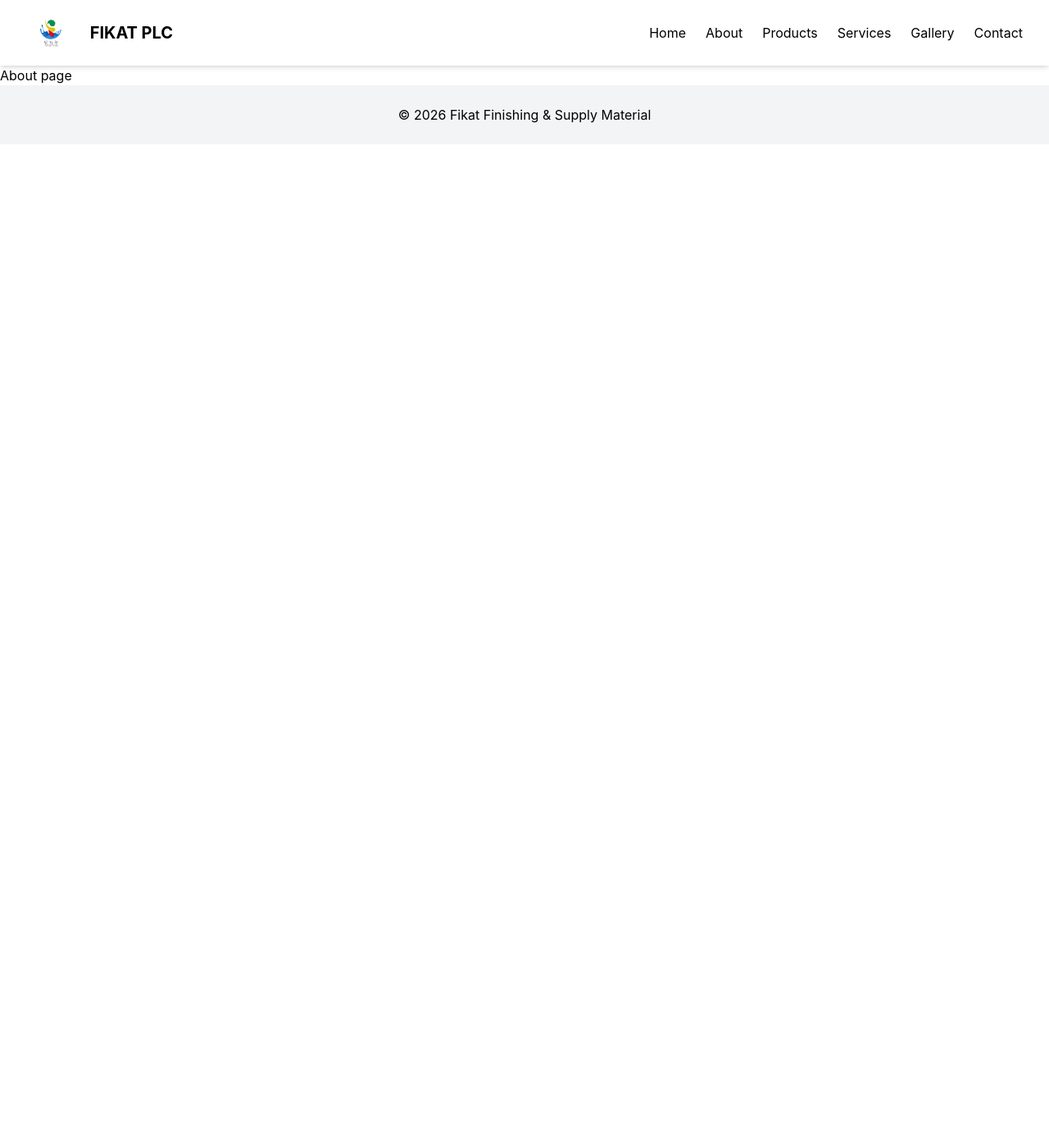
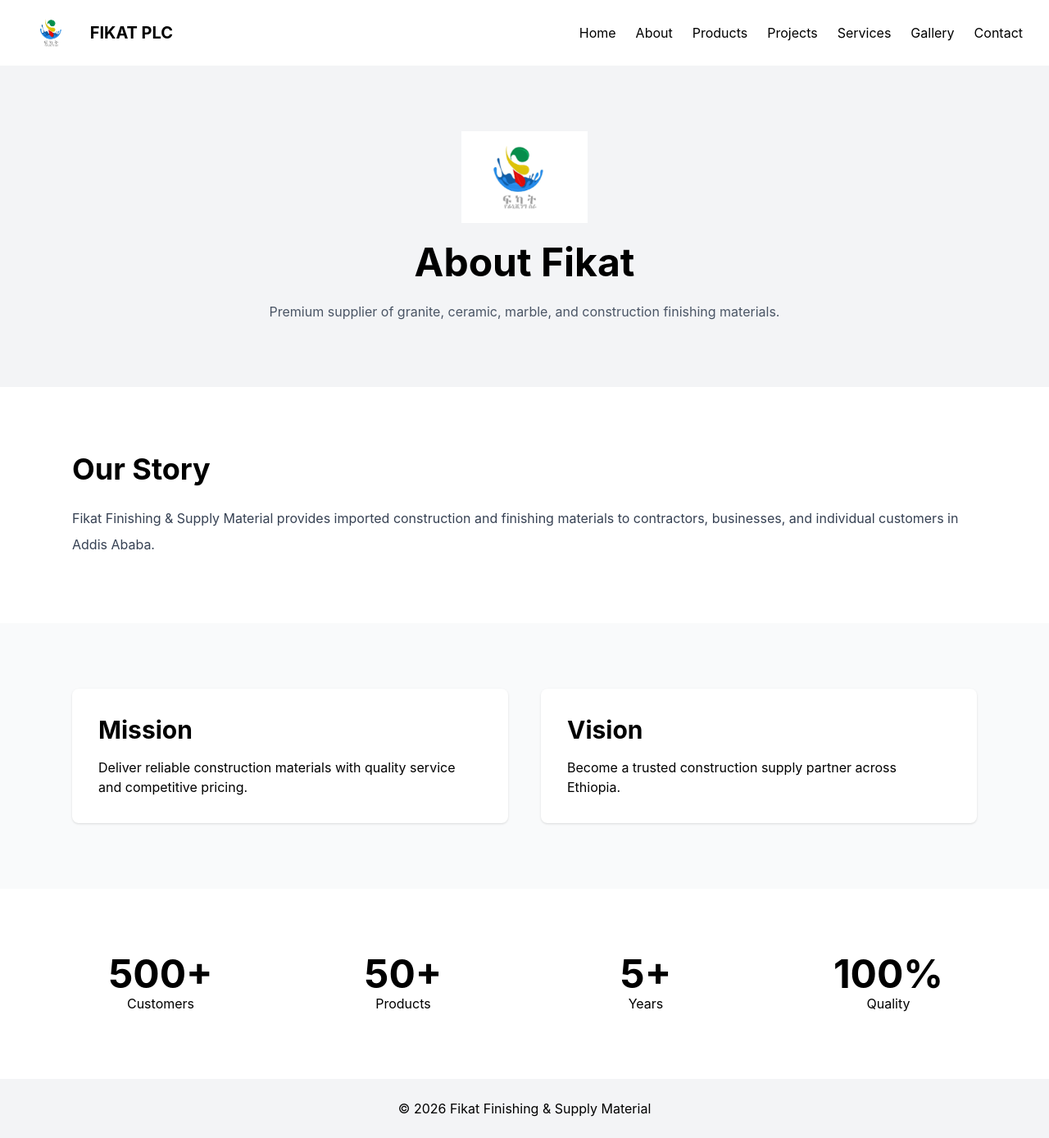
Before and after one commit to Enyewashebr/Fikat-plc, a React (Vite) app: page /about in a window 1280 px wide. Shown: the whole page at 82% size. Before the commit the page ends 800 px from the top, so only its background shows below. Built offline with nearby package versions, Linux system fonts and the light colour scheme.

Commit message:
feat: add Projects page and components, enhance Gallery and Home pages with new features

```diff
--- a/src/components/Navbar.jsx
+++ b/src/components/Navbar.jsx
@@ -13,6 +13,7 @@
         <li><Link to="/">Home</Link></li>
         <li><Link to="/about">About</Link></li>
         <li><Link to="/products">Products</Link></li>
+        <li><Link to="/projects">Projects</Link></li>
         <li><Link to="/services">Services</Link></li>
         <li><Link to="/gallery">Gallery</Link></li>
         <li><Link to="/contact">Contact</Link></li>
--- /dev/null
+++ b/src/components/Partners.jsx
@@ -0,0 +1,51 @@
+import logo from "../assets/logo.png";
+
+const Partners = () => {
+  const brands = [
+    logo,
+    logo,
+    logo,
+    logo,
+    logo,
+  ];
+
+  return (
+    <section className="py-20">
+
+      <div className="max-w-6xl mx-auto">
+
+        <h2 className="text-4xl font-bold text-center mb-12">
+          Trusted Partners
+        </h2>
+
+        <div className="grid grid-cols-2 md:grid-cols-5 gap-10">
+
+          {brands.map((brand, index) => (
+
+            <div
+              key={index}
+              className="
+              grayscale
+              hover:grayscale-0
+              transition
+              "
+            >
+
+              <img
+                src={brand}
+                alt=""
+                className="h-20 mx-auto"
+              />
+
+            </div>
+
+          ))}
+
+        </div>
+
+      </div>
+    </section>
+  );
+};
+
+export default Partners;
--- /dev/null
+++ b/src/components/ProjectCard.jsx
@@ -0,0 +1,36 @@
+
+
+const ProjectCard = ({ project }) => {
+  return (
+    <div className="rounded-xl overflow-hidden shadow-lg">
+
+      <img
+
+        src={project.image}
+        alt={project.title}
+        className="
+          h-72
+          w-full
+          object-cover
+          hover:scale-105
+          transition
+        "
+      />
+
+      <div className="p-5">
+
+        <h3 className="text-xl font-bold">
+          {project.title}
+        </h3>
+
+        <p className="text-gray-500 mt-2">
+          {project.location}
+        </p>
+
+      </div>
+
+    </div>
+  );
+};
+
+export default ProjectCard;
--- /dev/null
+++ b/src/components/Projects.jsx
@@ -0,0 +1,36 @@
+import ProjectCard from "./ProjectCard";
+import { projects } from "../data/projects";
+
+const Projects = () => {
+  return (
+
+    <section className="py-20 bg-gray-50">
+
+      <div className="max-w-7xl mx-auto px-6">
+
+        <h2 className="text-5xl font-bold text-center mb-4">
+          Our Projects
+        </h2>
+
+        <p className="text-center text-gray-600 mb-12">
+          Explore selected projects supplied with our materials.
+        </p>
+
+        <div className="grid md:grid-cols-3 gap-8">
+
+          {projects.map((project) => (
+            <ProjectCard
+              key={project.id}
+              project={project}
+            />
+          ))}
+
+        </div>
+
+      </div>
+    </section>
+
+  );
+};
+
+export default Projects;
--- /dev/null
+++ b/src/data/projects.js
@@ -0,0 +1,26 @@
+import granite from "../assets/logo.png";
+import ceramic from "../assets/logo.png";
+import marble from "../assets/logo.png";
+
+export const projects = [
+  {
+    id: 1,
+    title: "Commercial Building Supply",
+    location: "Addis Ababa",
+    image: granite,
+  },
+
+  {
+    id: 2,
+    title: "Residential Finishing",
+    location: "Addis Ababa",
+    image: ceramic,
+  },
+
+  {
+    id: 3,
+    title: "Office Construction Project",
+    location: "Addis Ababa",
+    image: marble,
+  },
+];
--- a/src/pages/About.jsx
+++ b/src/pages/About.jsx
@@ -1,16 +1,126 @@
-import React from 'react'
-import Navbar from '../components/Navbar'
-import Footer from '../components/Footer'
-import MainLayout from '../layouts/MainLayout'
+import MainLayout from "../layouts/MainLayout";
+import logo from "../assets/logo.png";
 
 const About = () => {
   return (
     <MainLayout>
-      <h1>
-        About page
-      </h1>
+
+      {/* Hero */}
+      <section className="bg-gray-100 py-20">
+        <div className="max-w-6xl mx-auto text-center px-6">
+
+          <img
+            src={logo}
+            alt="logo"
+            className="h-28 mx-auto mb-6"
+          />
+
+          <h1 className="text-5xl font-bold">
+            About Fikat
+          </h1>
+
+          <p className="mt-6 text-gray-600 max-w-3xl mx-auto">
+            Premium supplier of granite, ceramic, marble,
+            and construction finishing materials.
+          </p>
+
+        </div>
+      </section>
+
+      {/* Company Story */}
+      <section className="max-w-6xl mx-auto py-20 px-6">
+
+        <h2 className="text-4xl font-bold mb-6">
+          Our Story
+        </h2>
+
+        <p className="text-gray-700 leading-8">
+          Fikat Finishing & Supply Material provides
+          imported construction and finishing materials
+          to contractors, businesses, and individual
+          customers in Addis Ababa.
+        </p>
+
+      </section>
+
+      {/* Mission + Vision */}
+      <section className="bg-gray-50 py-20">
+
+        <div className="max-w-6xl mx-auto grid md:grid-cols-2 gap-10 px-6">
+
+          <div className="bg-white p-8 rounded-lg shadow">
+
+            <h3 className="text-3xl font-bold mb-4">
+              Mission
+            </h3>
+
+            <p>
+              Deliver reliable construction materials
+              with quality service and competitive pricing.
+            </p>
+
+          </div>
+
+          <div className="bg-white p-8 rounded-lg shadow">
+
+            <h3 className="text-3xl font-bold mb-4">
+              Vision
+            </h3>
+
+            <p>
+              Become a trusted construction supply partner
+              across Ethiopia.
+            </p>
+
+          </div>
+
+        </div>
+
+      </section>
+
+      {/* Stats */}
+      <section className="py-20">
+
+        <div className="max-w-6xl mx-auto grid grid-cols-2 md:grid-cols-4 gap-8 text-center">
+
+          <div>
+            <h2 className="text-5xl font-bold">
+              500+
+            </h2>
+
+            <p>Customers</p>
+          </div>
+
+          <div>
+            <h2 className="text-5xl font-bold">
+              50+
+            </h2>
+
+            <p>Products</p>
+          </div>
+
+          <div>
+            <h2 className="text-5xl font-bold">
+              5+
+            </h2>
+
+            <p>Years</p>
+          </div>
+
+          <div>
+            <h2 className="text-5xl font-bold">
+              100%
+            </h2>
+
+            <p>Quality</p>
+          </div>
+
+        </div>
+
+      </section>
+
     </MainLayout>
-  )
-}
+  );
+};
 
-export default About
+export default About;
--- a/src/pages/Gallery.jsx
+++ b/src/pages/Gallery.jsx
@@ -1,12 +1,96 @@
-import React from 'react'
-import MainLayout from '../layouts/MainLayout'
+import { useState } from "react";
+import MainLayout from "../layouts/MainLayout";
+import { products } from "../data/products";
+
+const categories = [
+  "All",
+  "Granite",
+  "Ceramic",
+  "Projects",
+  "Warehouse",
+];
 
 const Gallery = () => {
+  const [selected, setSelected] =
+    useState("All");
+
+  const filtered =
+    selected === "All"
+      ? products
+      : products.filter(
+          (item) =>
+            item.category === selected
+        );
+
   return (
     <MainLayout>
-      <h1>Gallery</h1>
+
+      <section className="max-w-7xl mx-auto py-20 px-6">
+
+        <h1 className="text-5xl font-bold text-center mb-12">
+          Gallery
+        </h1>
+
+        {/* Filters */}
+
+        <div className="flex flex-wrap justify-center gap-4 mb-12">
+
+          {categories.map((cat) => (
+            <button
+              key={cat}
+              onClick={() =>
+                setSelected(cat)
+              }
+              className={`px-6 py-2 rounded
+              ${
+                selected === cat
+                  ? "bg-black text-white"
+                  : "bg-gray-200"
+              }`}
+            >
+              {cat}
+            </button>
+          ))}
+
+        </div>
+
+        {/* Grid */}
+
+        <div className="grid md:grid-cols-3 gap-6">
+
+          {filtered.map((item) => (
+
+            <div
+              key={item.id}
+              className="
+              overflow-hidden
+              rounded-lg
+              shadow
+              "
+            >
+
+              <img
+                src={item.image}
+                alt=""
+                className="
+                h-72
+                w-full
+                object-cover
+                hover:scale-110
+                transition
+                "
+              />
+
+            </div>
+
+          ))}
+
+        </div>
+
+      </section>
+
     </MainLayout>
-  )
-}
+  );
+};
 
-export default Gallery
+export default Gallery;
--- a/src/pages/Home.jsx
+++ b/src/pages/Home.jsx
@@ -6,30 +6,22 @@
 import FeaturedProducts from '../components/FeaturedProducts'
 import Services from '../components/Services'
 import GalleryPreview from '../components/GalleryPreview'
+import Partners from '../components/Partners'
+import ProjectCard from '../components/ProjectCard'
+
 
 const Home = () => {
   return (
     <MainLayout >
-        {/* <section className="min-h-screen flex flex-col justify-center items-center">
-        <h1 className="text-5xl font-bold">
-          Premium Construction Materials
-        </h1>
-
-        <p className="mt-4 text-lg">
-          Granite, Ceramic, Marble and Finishing Materials
-        </p>
-
-        <div className="mt-6 flex gap-4">
-          <button>View Products</button>
-          <button>Request Quote</button>
-        </div>
-      </section> */}
       <Hero />
       <WhyChooseUs />
       <ProductCategories />
       <FeaturedProducts />
+      <ProjectCard />
+      <Partners />
       <Services />
       <GalleryPreview />
+
     </MainLayout>
   )
 }
--- a/src/routes/AppRoutes.jsx
+++ b/src/routes/AppRoutes.jsx
@@ -7,6 +7,8 @@
 import Gallery from "../pages/Gallery";
 import Contact from "../pages/Contact";
 import ProductDetails from "../pages/ProductDetails";
+import Projects from "../components/Projects";
+
 
 
 
@@ -16,6 +18,7 @@
       <Route path="/" element={<Home />} />
       <Route path="/about" element={<About />} />
       <Route path="/products" element={<Products />} />
+      <Route path="/projects" element={<Projects />} />
       <Route path="/services" element={<Services />} />
       <Route path="/gallery" element={<Gallery />} />
       <Route path="/contact" element={<Contact />} />
```
Also changed, not shown: src/data/gallery.js (added).
